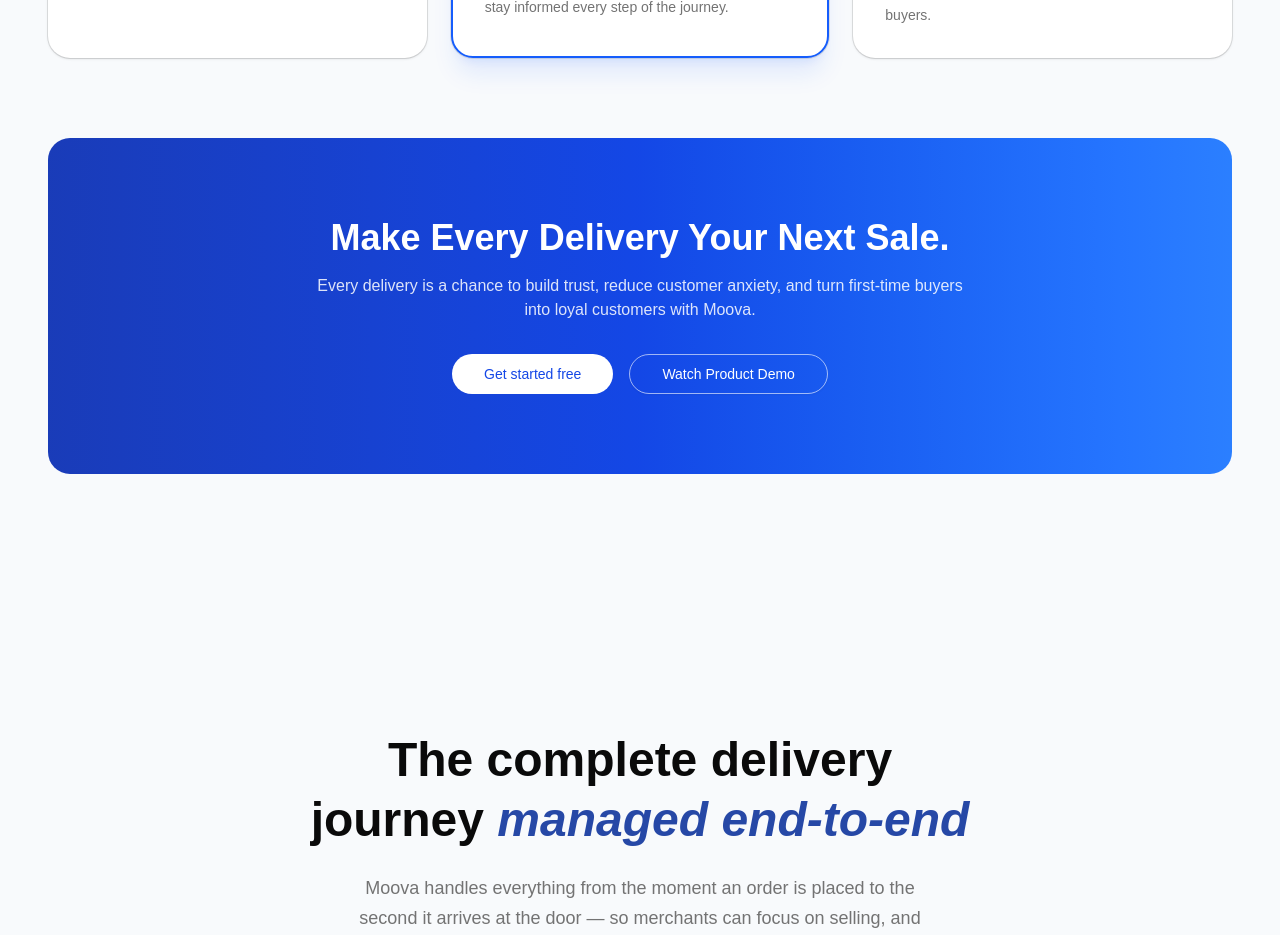
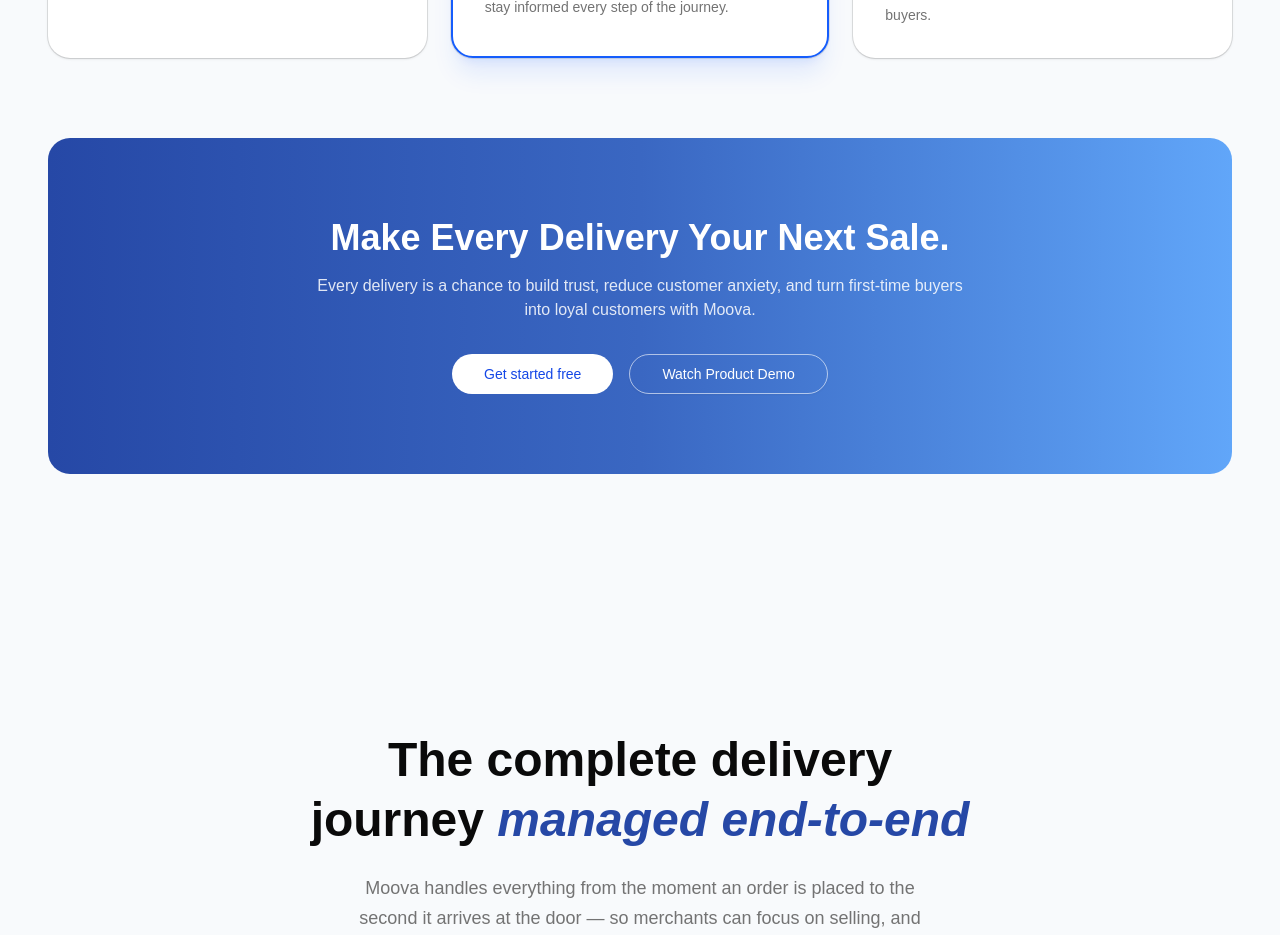
Before and after one commit to alobit21/Moova-Web, a React (Vite) app: page / in a window 1280 px wide. Shown: the part 2160-3095 px from the top of the page. Built offline with nearby package versions, Linux system fonts and the light colour scheme.

Commit message:
style(landing): align second sale CTA gradient with brand tokens

```diff
--- a/src/features/landing/sections/SecondSale.tsx
+++ b/src/features/landing/sections/SecondSale.tsx
@@ -288,7 +288,7 @@
         </div>
 
         {/* CTA banner */}
-        <div className="mt-20 overflow-hidden rounded-3xl bg-gradient-to-r from-blue-800 via-blue-700 to-blue-500 px-8 py-16 text-center sm:px-16 md:py-20">
+        <div className="mt-20 overflow-hidden rounded-3xl bg-linear-to-r from-[#2648A6] via-[#3A67C2] to-[#61A6F9] px-8 py-16 text-center sm:px-16 md:py-20">
           <h3 className="text-3xl font-extrabold text-white sm:text-4xl">
             Make Every Delivery Your Next Sale.
           </h3>
```
